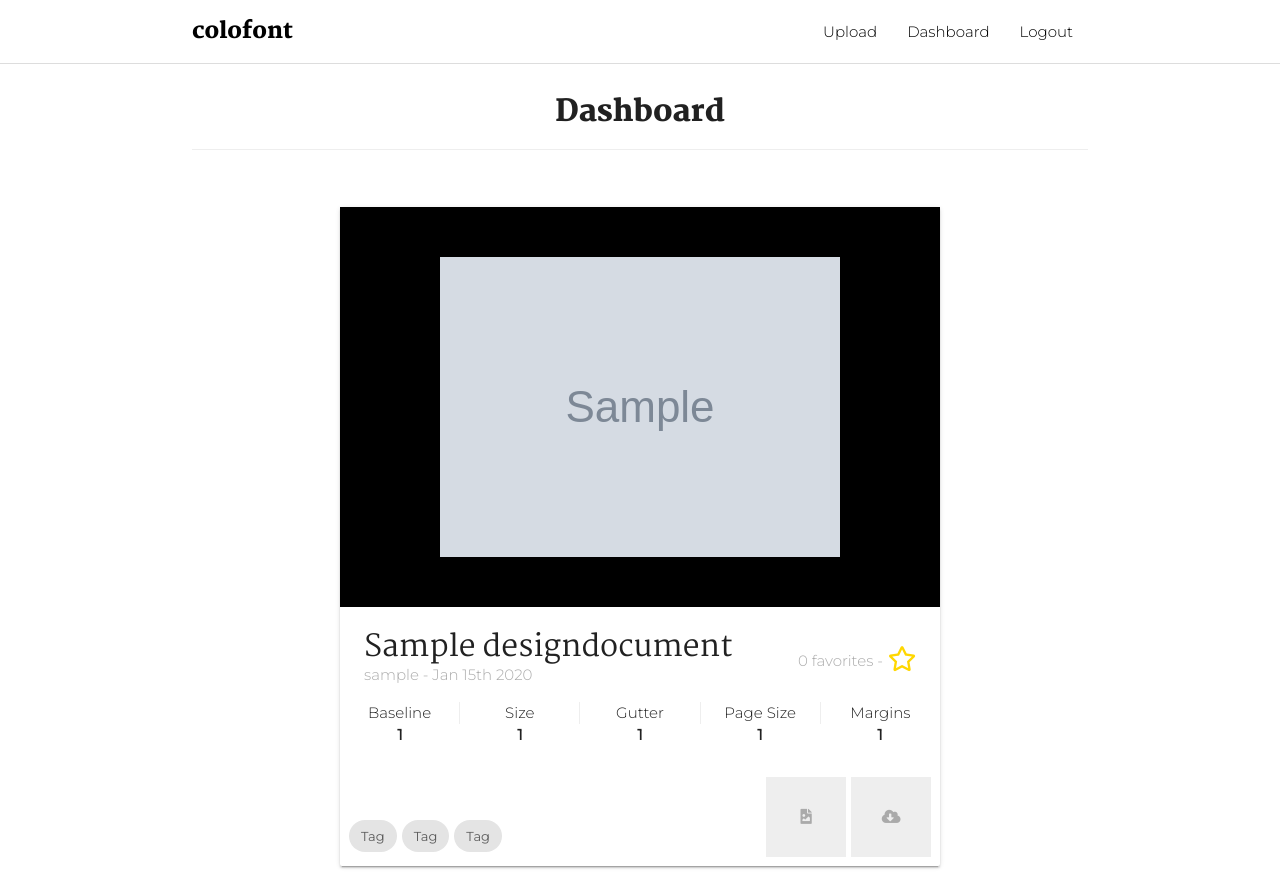
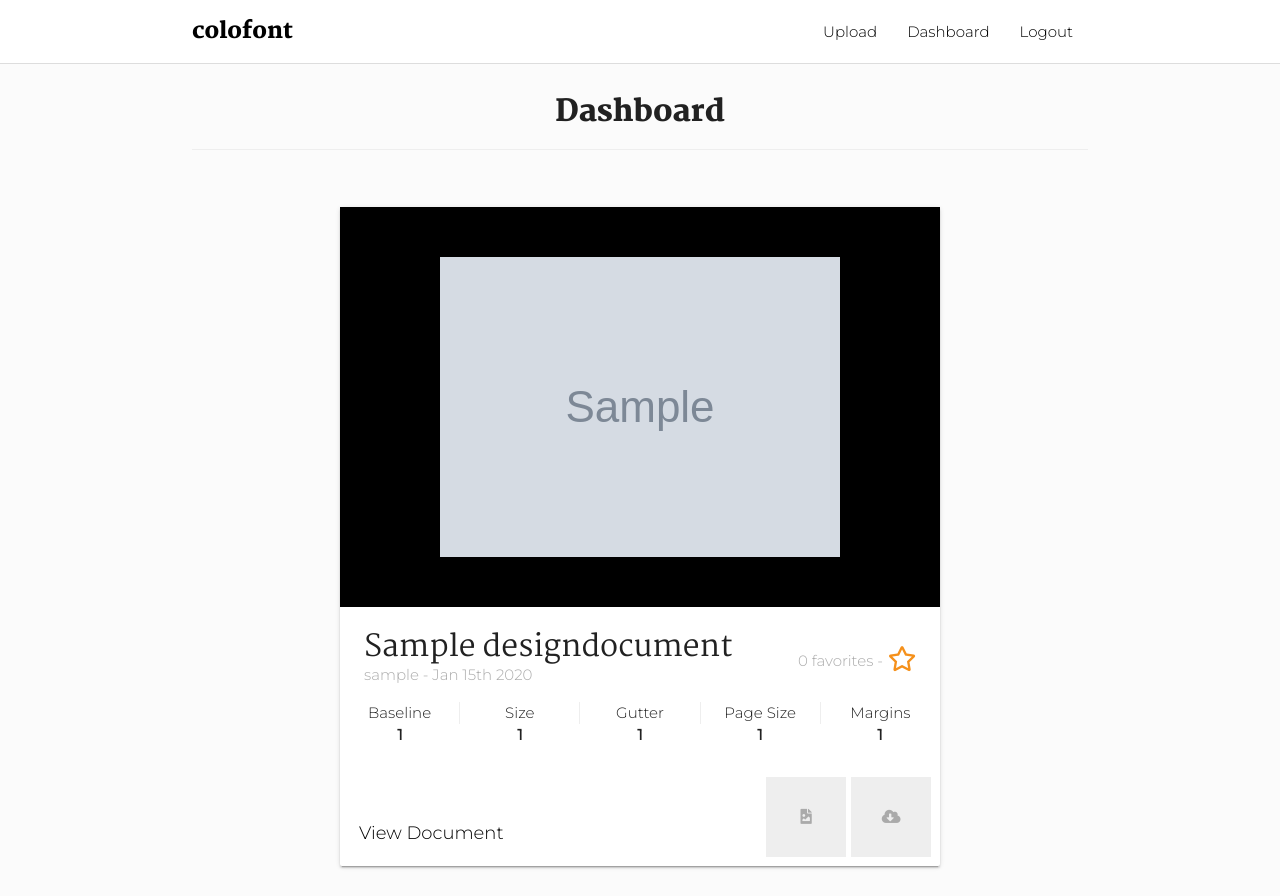
Before and after one commit to jcquinlan/colophon, a Django app: page / in a window 1280 px wide. Run offline with Django 3.2, Linux system fonts and the light colour scheme; a user stored in the database is signed in; tables that the repository leaves empty hold one stand-in row (values such as "Sample post"); grey boxes marked "Sample" are stand-in pictures; some libraries are stand-ins or nearby versions.

Commit message:
Make detail view

```diff
--- a/colophon/static/styles.css
+++ b/colophon/static/styles.css
@@ -12,8 +12,14 @@ html, body {
     font-family: 'Montserrat', Arial, Helvetica, sans-serif;
     font-weight: 300;
 }
+body {
+    background-color: #fbfbfb;
+}
 h1, h2, h3, h4, h5, h6 {
     font-family: 'Martel', Arial, Helvetica, sans-serif;
+}
+a {
+    color: #000;
 }
 
 /* MATERIAL OVERRIDES */
@@ -308,7 +314,7 @@ label {
     font-size: 25px;
 }
 .document-card .card-content .content-header .interactions i.favorite {
-    color: gold;
+    color: #F5901A;
     cursor: pointer;
 }
 .document-card .card-content .content-header .interactions .favorite-text {
@@ -329,6 +335,20 @@ label {
 .document-card .card-content .content-footer .tags {
     display: flex;
     align-items: flex-end;
+}
+.document-card .card-content .content-footer .document-link {
+    margin: 10px;
+    font-size: 1.2em;
+    font-weight: 100;
+}
+.document-card .card-content .content-footer .document-link i {
+    display: none;
+    margin-left: 5px;
+    transform: translateY(2px);
+    color: #F5901A;
+}
+.document-card .card-content .content-footer .document-link:hover i {
+    display: inline-block;
 }
 .document-card .card-content .content-footer .asset-statuses {
     display: flex;
--- a/colophon/urls.py
+++ b/colophon/urls.py
@@ -18,12 +18,14 @@ from django.contrib import admin
 from django.urls import path, include
 from core.views.dashboard import DashboardView
 from core.views.upload_design_document import UploadDesignDocumentView
+from core.views.design_documents.design_document_detail import DesignDocumentDetailView
 from core.views.s3.sign_s3 import SignS3View
 
 urlpatterns = [
     path('', DashboardView.as_view(), name='dashboard'),
-    path('upload/', UploadDesignDocumentView.as_view(), name='upload'),
     path('admin/', admin.site.urls),
     path('accounts/', include('registration.backends.simple.urls')),
+    path('upload/', UploadDesignDocumentView.as_view(), name='upload'),
+    path('document/<int:document_id>/', DesignDocumentDetailView.as_view(), name='design_document_detail'),
     path('sign_s3/', SignS3View.as_view()),
 ]
--- a/templates/partials/documents/document-card.html
+++ b/templates/partials/documents/document-card.html
@@ -5,9 +5,6 @@
                 <a class="carousel-item"><img src="{{ image.image_url }}"></a>
             {% endfor %}
         </div>
-
-        <div class="arrow arrow-left"></div>
-        <div class="arrow arrow-right"></div>
     </div>
     <div class="card-content">
         <!-- Card Header -->
@@ -44,15 +41,10 @@
 
         <div class="content-footer">
             <div class="tags">
-                <div class="chip">
-                    Tag
-                </div>
-                <div class="chip">
-                    Tag
-                </div>
-                <div class="chip">
-                    Tag
-                </div>
+                <a class="document-link" href="{% url 'design_document_detail' document_id=document.id %}">
+                    View Document
+                    <i class="fas fa-link"></i>
+                </a>
             </div>
 
             <div class="asset-statuses">
```
Also changed, not shown: core/views/design_documents/design_document_detail.py (added, +17 -0 lines), templates/core/design-documents/design-document-detail.html (added, +13 -0 lines).
